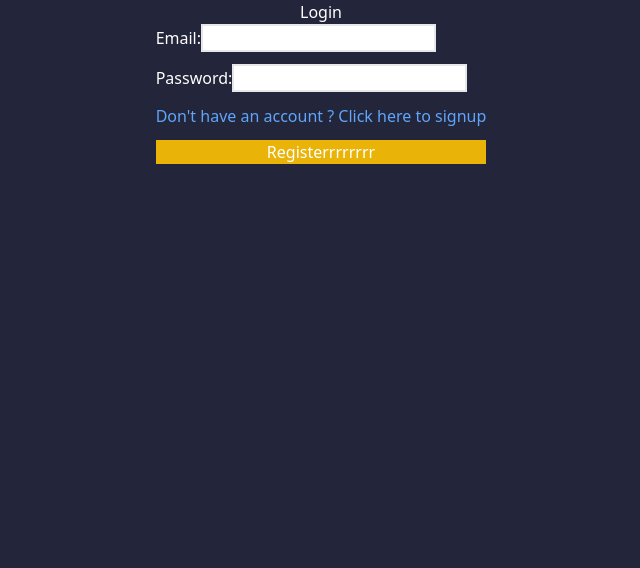
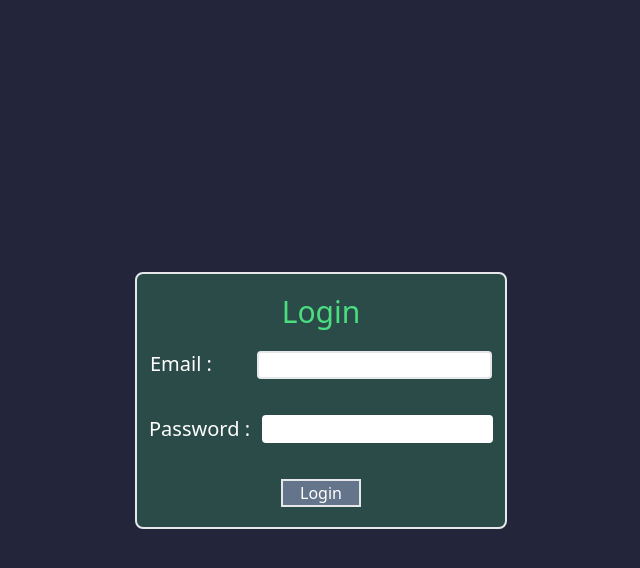
Before and after one commit to Rumman-416/Finance-Tracker-2, a React (Vite) app in the folder client/: page /login in a window 1280 px wide. Shown: the top 568 px of the page, without its empty margins (319-959 px from the left). Built offline with nearby package versions, Linux system fonts and the light colour scheme.

Commit message:
login page

```diff
--- a/client/src/pages/Login.jsx
+++ b/client/src/pages/Login.jsx
@@ -37,38 +37,43 @@ const Login = () => {
   }, [navigate]);
   return (
     <>
-      <div className=" flex flex-col justify-center items-center">
+      <div className=" flex flex-col justify-center items-center h-[100vh]">
+        <div className="login-box bg-green-400 bg-opacity-20 border-2 rounded-lg">
           {loading && <Spinner />}
-        <h1>Login</h1>
-        <form action="" className="flex flex-col gap-3">
-          <span>
-            <label>Email:</label>
+          <h1 className="text-center mb-5 mt-5 text-3xl text-green-400">Login</h1>
+          <form
+            action=""
+            className="flex flex-col gap-3 justify-center items-center"
+          >
+            <span className="mb-3">
+              <label className="text-xl">Email : </label>
               <input
                 type="email"
                 name="email"
-              className="border-2"
+                className="border-2 ml-10 rounded"
                 onChange={(e) => setEmail(e.target.value)}
               />
             </span>
-          <span>
-            <label>Password:</label>
+            <span className="flex gap-3 m-3">
+              <label className="text-xl">Password :</label>
               <input
                 type="password"
                 name="password"
-              className="border-2"
+                className="rounded"
                 onChange={(e) => setPassword(e.target.value)}
               />
             </span>
-          <Link to="/register" className=" text-blue-400">
-            Don't have an account ? Click here to signup
+            <Link to="/register" className=" text-blue-800">
+              {/*Don't have an account ? Click here to signup*/}
             </Link>
             <input
               type="submit"
-            value="Registerrrrrrrr"
-            className="border-5 bg-yellow-500 "
+              value="Login"
+              className="border-2 bg-slate-500 mb-5 w-20 justify-center"
               onClick={submitHandler}
             />
           </form>
+        </div>
       </div>
     </>
   );
--- a/client/src/pages/ShowData.jsx
+++ b/client/src/pages/ShowData.jsx
@@ -1,4 +1,5 @@
 import React, { useEffect, useState } from "react";
+
 import Layout from "../components/layout/Layout";
 import Select from "antd/lib/select";
 import DatePicker from "antd/lib/date-picker";
--- a/package.json
+++ b/package.json
@@ -11,5 +11,8 @@
     "build": "cd server && npm install && cd ../client && npm install && npm run build"
   },
   "author": "",
-  "license": "ISC"
+  "license": "ISC",
+  "dependencies": {
+    "concurrently": "^8.2.2"
+  }
 }
```
Lines whose indentation alone changed are shown as unchanged.
